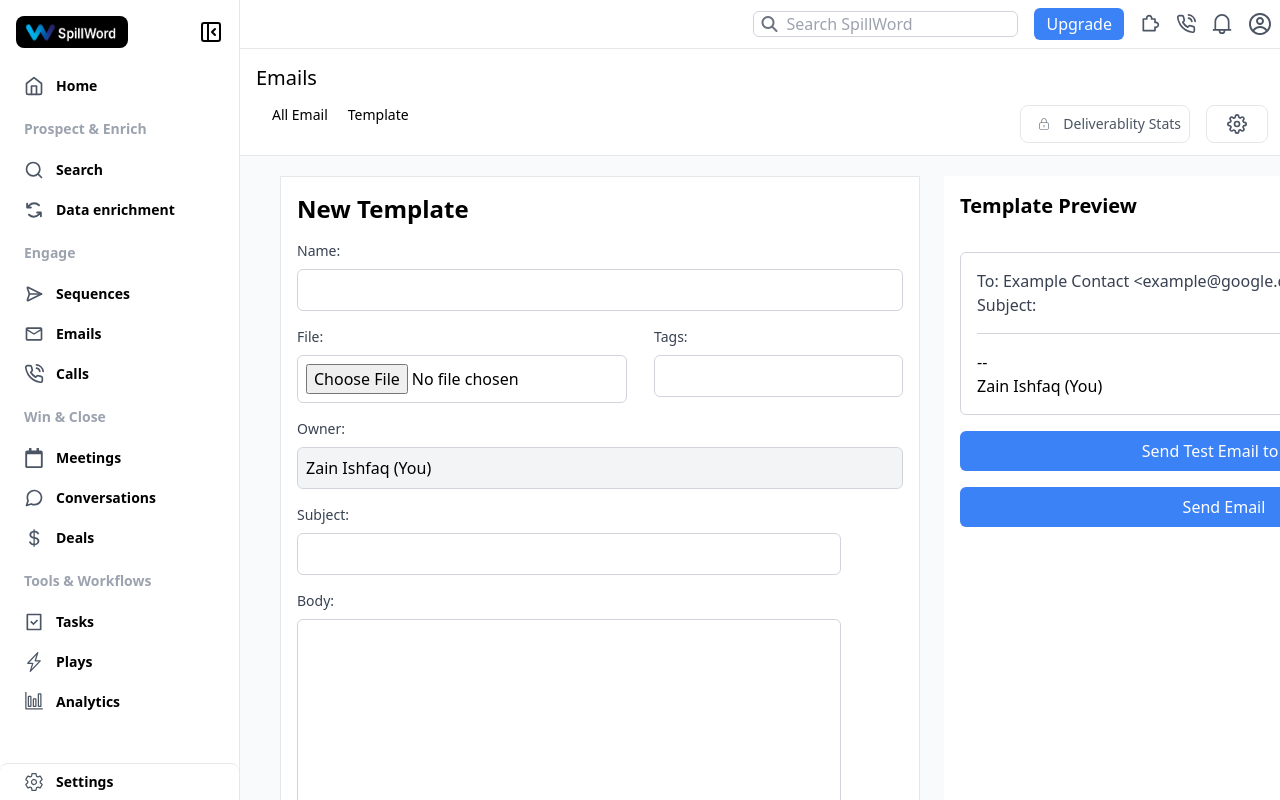
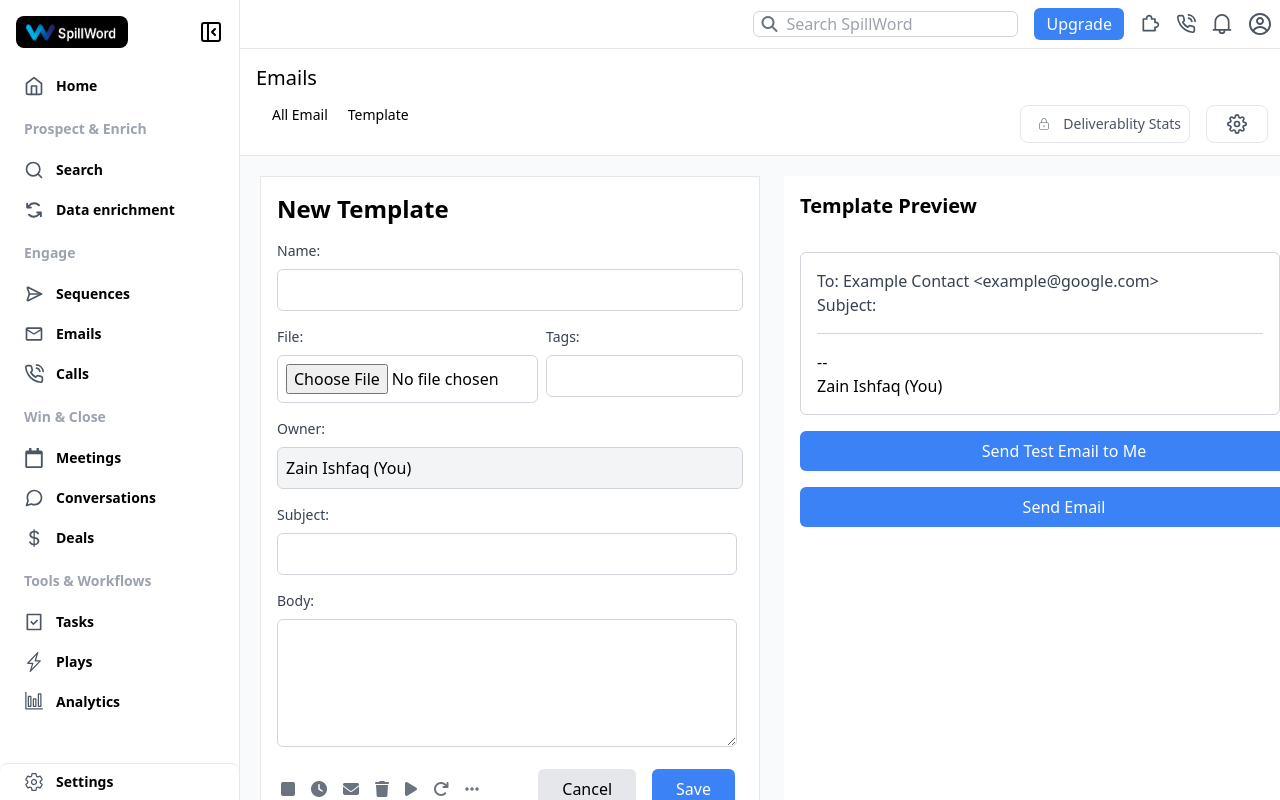
Before and after one commit to zainishfaq/Apollo, a React (Vite) app in the folder Frontend/: page /Email/EmailTemplate in a window 1280 px wide. Built offline with nearby package versions, Linux system fonts and the light colour scheme.

Commit message:
Maintain CSS

```diff
--- a/Frontend/src/components/Email.jsx
+++ b/Frontend/src/components/Email.jsx
@@ -1,10 +1,13 @@
 import React from "react";
 import { CiLock } from "react-icons/ci";
 import { NavLink, Outlet, useLocation } from "react-router-dom";
-import { FiSettings } from "react-icons/fi"; // Import the settings icon
+import { FiSettings } from "react-icons/fi";
+import { useSidebarCollapseContext } from '../Context/SidebarCollapseContext'; // Import the settings icon
 
 function Email() {
   const location = useLocation();
+  const { isCollapsed } = useSidebarCollapseContext();
+
 
   // Function to determine if a NavLink should be active
   const isActiveNavLink = (path) => {
@@ -13,7 +16,7 @@ function Email() {
   return (
     <>
       {" "}
-      <div className="fixed top-16 left-64 right-0 bg-white z-40">
+      <div className={`fixed top-16 ${isCollapsed ? 'left-18' : 'left-64'} right-0 bg-white z-40`}>
         {" "}
         {/* Position fixed for the navigation bar */}
         <div className="text-2xl font-medium bg-white text-black -mt-4 -mr-4 -ml-4 border-b border-gray-200 px-4">
--- a/Frontend/src/pages/EMail/Filter.jsx
+++ b/Frontend/src/pages/EMail/Filter.jsx
@@ -3,6 +3,7 @@ import Select from "react-select";
 import { ChevronUpIcon, ChevronDownIcon } from "@heroicons/react/solid";
 import { MdOutlineEmail } from "react-icons/md";
 import { CiSliderVertical } from "react-icons/ci";
+import { useSidebarCollapseContext } from '../../Context/SidebarCollapseContext';
 
 import {
   AiOutlineUser,
@@ -123,8 +124,10 @@ function FilterTemplate() {
     );
   };
 
+  const { isCollapsed } = useSidebarCollapseContext();
+
   return (
-    <div className="flex py-3 px-3" style={{ height: "36rem" }}>
+    <div className={`flex py-3 px-3 ${isCollapsed ? "-ml-44" : "ml-0"}  `}style={{ height: "36rem" }}>
       {filtersVisible && (
         <div className="bg-white shadow-md rounded p-4">
           <div className="flex justify-between py-1">
@@ -176,7 +179,7 @@ function FilterTemplate() {
         </div>
       )}
 
-      <div className={`mx-auto ${contentWidth}`}>
+      {/* <div className={`mx-auto ${contentWidth}`}> */}
         <div className="flex-1 p-4">
           <div className="bg-white">
             <div className="flex flex-wrap items-center mb-4">
@@ -243,7 +246,7 @@ function FilterTemplate() {
           </div>
         </div>
       </div>
-    </div>
+    // </div>
   );
 }
 
--- a/Frontend/src/pages/EMail/Template.jsx
+++ b/Frontend/src/pages/EMail/Template.jsx
@@ -2,6 +2,7 @@ import React, { useState } from "react";
 import axios from "axios";
 import GetTemplateEmail from "./GetTemplateEmail";
 import { NavLink } from "react-router-dom";
+import { useSidebarCollapseContext } from '../../Context/SidebarCollapseContext';
 
 const EmailTemplate = () => {
   const [formData, setFormData] = useState({
@@ -97,14 +98,14 @@ const EmailTemplate = () => {
   const handleCloseEmailPopup = () => {
     setShowEmailPopup(false);
   };
+  const { isCollapsed } = useSidebarCollapseContext();
 
   return (
     <>
       {value ? (
-        <div className="py-4 flex">
+        <div className={`py-4  ${isCollapsed ? "-ml-40": "-ml-5" } flex`}>
           <div
-            className="border bg-white px-4 py-4 mx-6"
-            style={{ width: "40rem" }}
+            className={`border bg-white px-4 py-4 mx-6 ${isCollapsed? "w-[700px]": "w-[500px]"} `}
           >
             <form onSubmit={handleSubmit}>
               <div className="space-y-4">
@@ -123,7 +124,7 @@ const EmailTemplate = () => {
                   />
                 </div>
 
-                <div className="flex justify-between">
+                <div className="flex justify-between gap-2">
                   <div className="space-y-2">
                     <label className="block text-sm font-medium text-gray-700">
                       File:
@@ -136,7 +137,7 @@ const EmailTemplate = () => {
                     />
                   </div>
 
-                  <div className="space-y-2">
+                  <div className="space-y-2 gap-1">
                     <label className="block text-sm font-medium text-gray-700">
                       Tags:
                     </label>
@@ -172,8 +173,7 @@ const EmailTemplate = () => {
                     name="subject"
                     value={formData.subject}
                     onChange={handleChange}
-                    className="w-full p-2 border border-gray-300 rounded-md"
-                    style={{ width: "34rem" }}
+                    className="w-[460px] p-2 border border-gray-300 rounded-md"
                     required
                   />
                 </div>
@@ -186,8 +186,7 @@ const EmailTemplate = () => {
                     name="body"
                     value={formData.body}
                     onChange={handleChange}
-                    className="w-full p-2 border border-gray-300 rounded-md h-32"
-                    style={{ width: "34rem", height: "24rem" }}
+                    className="w-[460px] p-2 border border-gray-300 rounded-md h-32"
                     required
                   ></textarea>
                 </div>
--- a/Frontend/src/pages/Home/RecentReplies.jsx
+++ b/Frontend/src/pages/Home/RecentReplies.jsx
@@ -151,7 +151,7 @@ function RecentReplies() {
 
           <div className=" bg-white px-3 mb-2" style={{ width: "40rem" }}>
             <div
-              className={`flex items-center justify-center  border border-dashed mt-2 bg-white border-gray-300 rounded-md ${isCollapsed? "w-[1000px]" : "w-[800px]" }`}
+              className={`flex items-center justify-center overflow-x-hidden border border-dashed mt-2 bg-white border-gray-300 rounded-md ${isCollapsed? "w-[1000px]" : "w-[750px]" }`}
               style={{ height: "40rem" }}             >
               <div className="text-center">
                 <div className="text-2xl text-gray-500">No emails here!</div>
--- a/Frontend/src/pages/Plays.jsx
+++ b/Frontend/src/pages/Plays.jsx
@@ -98,7 +98,7 @@ function Plays() {
         className={`fixed w-full ${isCollapsed ? "ml-10" : "ml-56"} mt-28 p-4`}
         ref={filterRef}
       >
-        <div className="flex gap-4 h-496">
+        <div className="flex gap-4 h-[500px]">
           <div className="w-1/4 bg-white border rounded-md shadow-sm overflow-y-auto">
             <h3 className="text-lg font-semibold m-3 mb-5">Filters</h3>
             <div className="mb-4 relative">
--- a/Frontend/src/pages/Sequences.jsx
+++ b/Frontend/src/pages/Sequences.jsx
@@ -7,7 +7,8 @@ import { ChevronUpIcon, ChevronDownIcon } from "@heroicons/react/solid";
 import { MdOutlineEmail } from "react-icons/md";
 import { MdDelete } from "react-icons/md";
 import { FaArrowDown } from "react-icons/fa6";
-import { SearchIcon } from "@heroicons/react/solid"; // Make sure to import the icon
+import { SearchIcon } from "@heroicons/react/solid";
+import { useSidebarCollapseContext } from '../Context/SidebarCollapseContext'; // Make sure to import the icon
 
 import {
   AiOutlineUser,
@@ -87,9 +88,11 @@ function Sequences() {
     return location.pathname.startsWith(path);
   };
 
+  const { isCollapsed } = useSidebarCollapseContext();
+
   return (
     <>
-      <div className="fixed top-16 left-64 right-0 bg-white z-40">
+        <div className={`fixed top-16 ${isCollapsed ? 'left-18' : 'left-64'} right-0 bg-white z-40`}>
         <div className="text-2xl font-medium bg-white text-black -mt-4 -mr-4 -ml-4 border-b border-gray-200 px-4">
           <div className="flex items-center justify-between mb-4">
             <h2 className="text-xl font-medium text-black mt-4">Sequence</h2>
```
